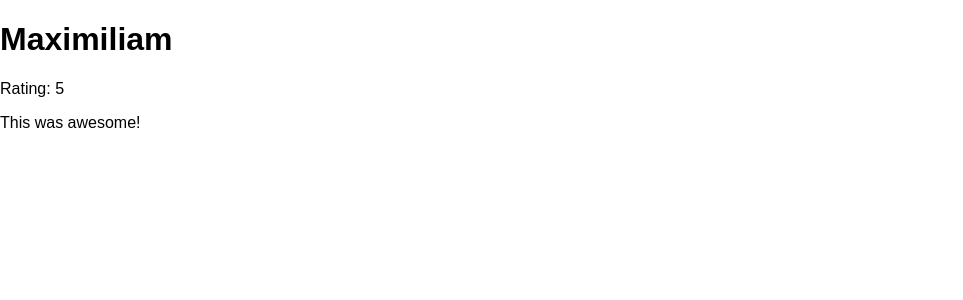
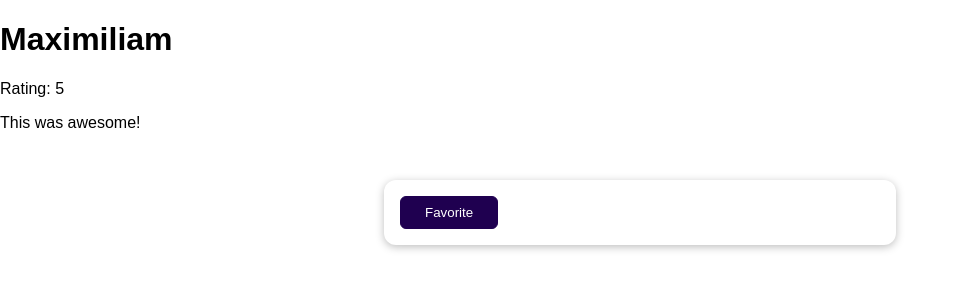
Before and after one commit to rfpacheco/django_the_practical_guide, a Django app: page /reviews/1 in a window 1280 px wide. Shown: the top 300 px of the page, without its empty margins (0-963 px from the left). Run offline with Django 5.2, Linux system fonts and the light colour scheme; data comes from the database, SQL or seed files in the repository; both versions use the stored data as it was after the commit.

Commit message:
Add favorite review functionality with session-based storage
Introduced `AddFavoriteView` to handle favoriting reviews via POST requests. Extended `SingleReviewView` to display if a review is marked as favorite and updated `single_review.html` with a form for marking favorites. Adjusted URLs to include the new view.

```diff
--- a/Python_Django_The_Practical_Guide/reviews_project/reviews/templates/reviews/single_review.html
+++ b/Python_Django_The_Practical_Guide/reviews_project/reviews/templates/reviews/single_review.html
@@ -6,4 +6,13 @@
   <h1>{{ review.user_name }}</h1>
   <p>Rating: {{ review.rating }}</p>
   <p>{{ review.review_text }}</p>
+  {% if is_favorite %}
+    <p>This is my favorite!</p>
+  {% else %}
+    <form action='/reviews/favorite' method='POST'>
+      {% csrf_token %}
+      <input type='hidden' name='review_id' value='{{ review.id }}'>
+      <button>Favorite</button>
+    </form>
+  {% endif %}
 {% endblock %}
--- a/Python_Django_The_Practical_Guide/reviews_project/reviews/urls.py
+++ b/Python_Django_The_Practical_Guide/reviews_project/reviews/urls.py
@@ -5,5 +5,6 @@ urlpatterns = [
     path("", views.ReviewView.as_view()),
     path("thank-you", views.ThankYouView.as_view()),
     path("reviews", views.ReviewsListView.as_view()),
+    path('reviews/favorite', views.AddFavoriteView.as_view()),
     path("reviews/<int:pk>", views.SingleReviewView.as_view()),
 ]
--- a/Python_Django_The_Practical_Guide/reviews_project/reviews/views.py
+++ b/Python_Django_The_Practical_Guide/reviews_project/reviews/views.py
@@ -16,6 +16,7 @@ class ReviewView(CreateView):
     template_name = "reviews/review.html"
     success_url = "/thank-you"
 
+
 class ThankYouView(TemplateView):
     template_name = "reviews/thank_you.html"
 
@@ -23,6 +24,7 @@ class ThankYouView(TemplateView):
         context = super().get_context_data(**kwargs)
         context["message"] = "This works!"
         return context
+
 
 class ReviewsListView(ListView):
     template_name = "reviews/review_list.html"
@@ -34,6 +36,21 @@ class ReviewsListView(ListView):
     #     data = base_query.filter(rating__gt=4)
     #     return data
 
+
 class SingleReviewView(DetailView):
     template_name = "reviews/single_review.html"
     model = Review
+
+    def get_context_data(self, **kwargs):
+        context = super().get_context_data(**kwargs)
+        loaded_review = self.object
+        request = self.request
+        favorite_id = request.session.get('favorite_review')
+        context['is_favorite'] = favorite_id == str(loaded_review.id)
+        return context
+
+class AddFavoriteView(View):
+    def post(self, request):
+        review_id = request.POST['review_id']
+        request.session['favorite_review'] = review_id
+        return HttpResponseRedirect('/reviews/' + review_id)
```
Also changed, not shown: Python_Django_The_Practical_Guide/reviews_project/db.sqlite3, Python_Django_The_Practical_Guide/reviews_project/uploads/images/214-2146948_funny-one-piece-and-luffy-image-luffy-one.png (added).
